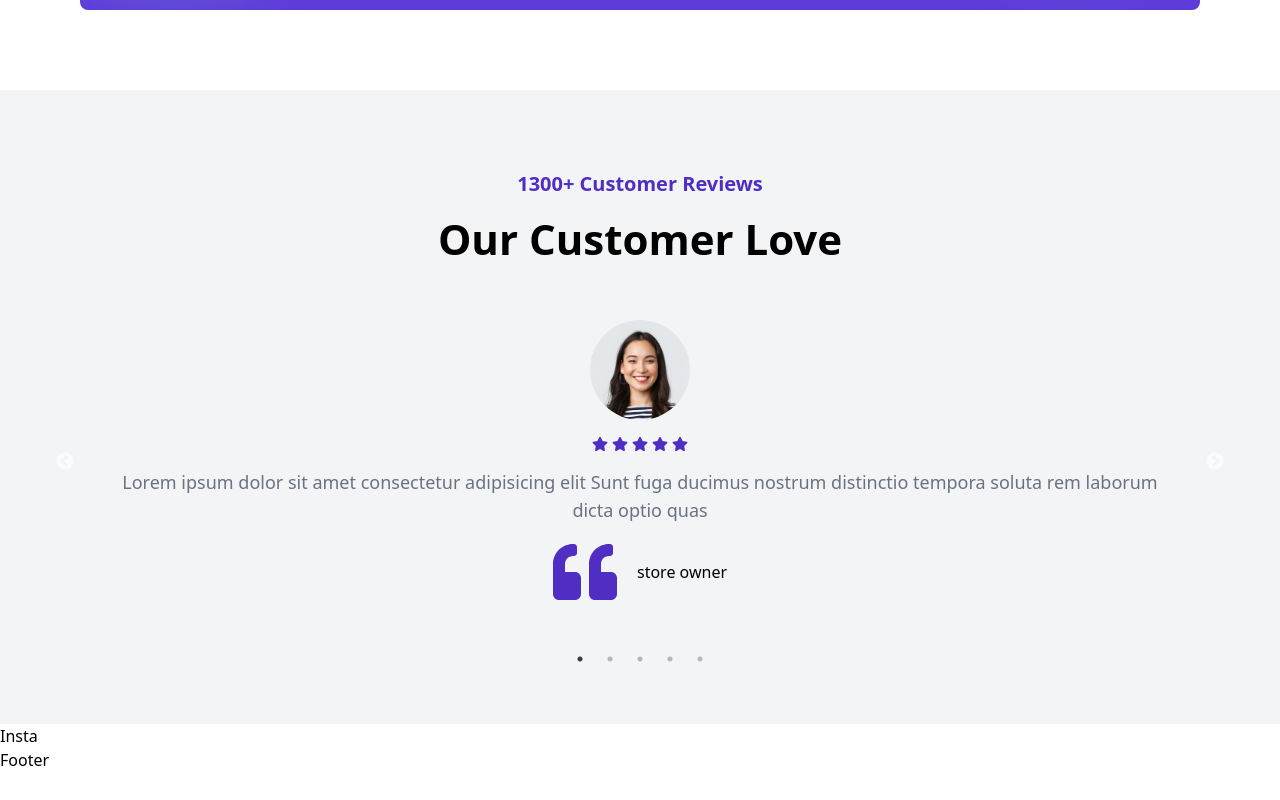
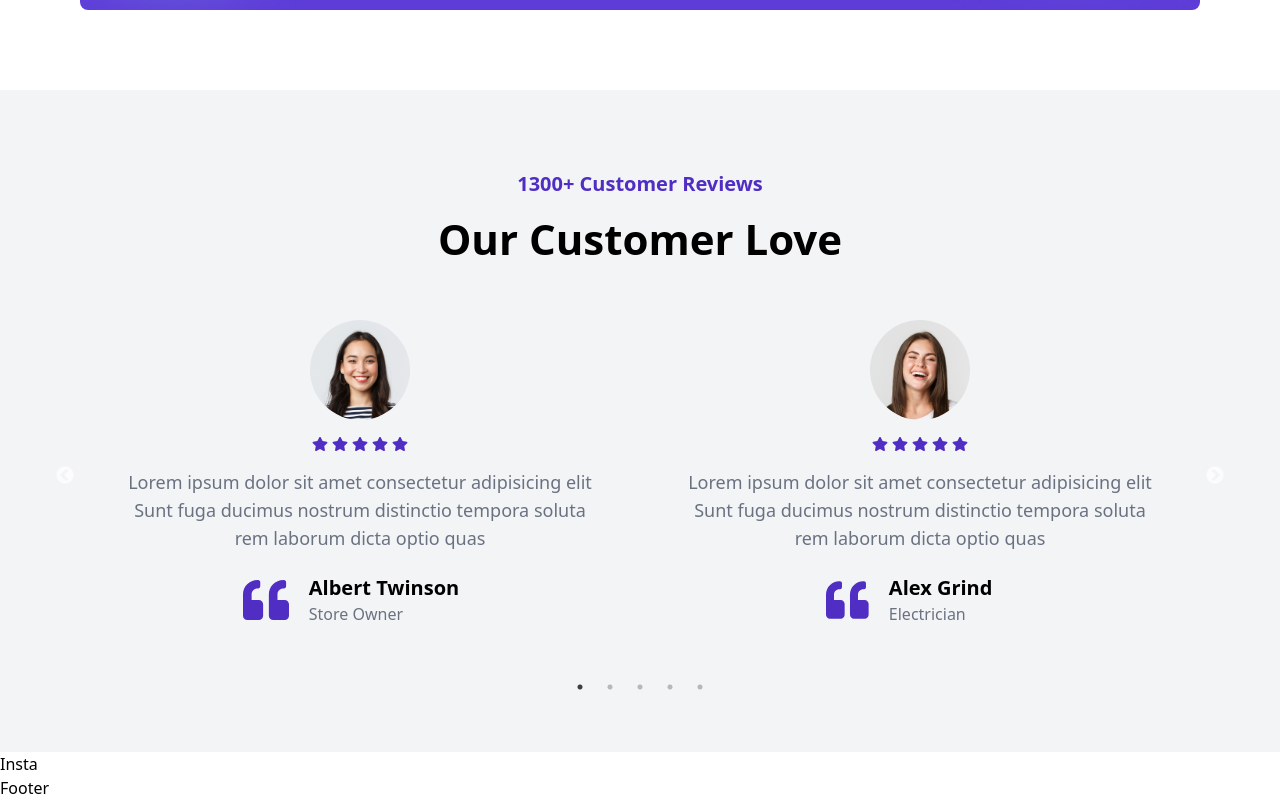
Before and after one commit to GrandDadDan/React-Ecommerce-Store, a React (Vite) app: page / in a window 1280 px wide. Shown: the part 3521-4321 px from the top of the page. Before the commit the page ends 4293 px from the top, so only its background shows below. Built offline with nearby package versions, Linux system fonts and the light colour scheme.

Commit message:
completed the reviews section. starting on the insta section

```diff
--- a/src/sections/Reviews.jsx
+++ b/src/sections/Reviews.jsx
@@ -13,7 +13,7 @@ const Reviews = () => {
     dots: true,
     infinite: true,
     speed: 500,
-    slidesToShow: 1,
+    slidesToShow: 2,
     slidesToScroll: 1,
     arrowsL: false,
     responsive: [
@@ -75,8 +75,9 @@ const Reviews = () => {
                       {item.para}</p>
                       <div className='flex justify-center items-center gap-5'>
                           <FaQuoteLeft className='fill-purple size-16' style={{color:"#502ec3"}}/>
-                          <div>
-                            <h1>{item.post}</h1>
+                          <div className='w-full flex flex-col just'>
+                            <h1 className='text-black text-xl capitalize font-semibold'>{item.name}</h1>
+                            <h1 className='text-gray-500 capitalize'>{item.post}</h1>
                           </div>
                       </div>
                   </div>
```
